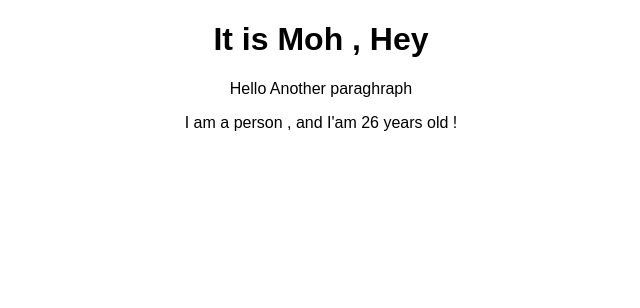
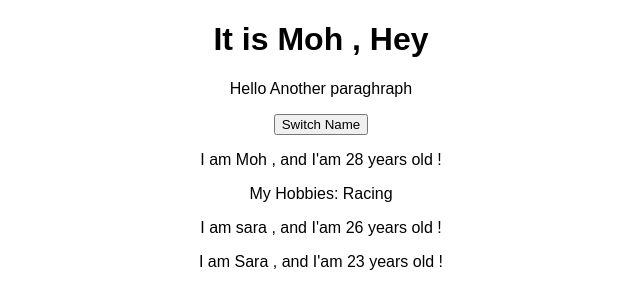
Before and after one commit to maahboss/react1, a React (Create React App) app: page / in a window 1280 px wide. Shown: the top 308 px of the page, without its empty margins (319-959 px from the left). Built offline with nearby package versions, Linux system fonts and the light colour scheme.

Commit message:
First init PErson1

```diff
--- a/src/App.js
+++ b/src/App.js
@@ -4,12 +4,36 @@
 import Person from './Person/Person';
 
 class App extends Component {
+    state = {
+      persons:[
+        {name:'Moh',age:28},
+        {name:'sara',age:26},
+        {name:'Lara',age:23}
+      ],
+      otherState:'some other value'
+    }
+
+    switchHand = () => {
+        // console.log('Was Clicked');
+        //DO NOT DO THIS :  this.state.persons[0].name = 'Hamada';
+        this.setState({persons:[
+          {name:'Mohammed',age:27},
+          {name:'sara Hellry',age:25},
+          {name:'Lara more',age:21}
+
+          ]
+       })
+     }
+
   render() {
     return (
       <div className="App">
         <h1> It is Moh , Hey </h1>
         <p>Hello Another paraghraph</p>
-        <Person />
+        <button onClick={this.switchHand}>Switch Name</button>
+        <Person name={this.state.persons[0].name} age={this.state.persons[0].age}>My Hobbies: Racing</Person>
+        <Person name={this.state.persons[1].name} age={this.state.persons[1].age}></Person>
+        <Person name="Sara" age="23"></Person>
 
       </div>
 
--- a/src/Person/Person.js
+++ b/src/Person/Person.js
@@ -1,8 +1,16 @@
 import React from 'react';
 
 
-const person = () => {
-    return <p>I am a person , and I'am {Math.floor(Math.random() *30)}  years old !</p>
+const person = (props) => {
+
+    return (
+    <div>
+      <p>I am {props.name} , and I'am {props.age}  years old !</p>
+      <p>{props.children}</p>
+    </div>
+
+
+    )
 };
 
 export default person;
```
